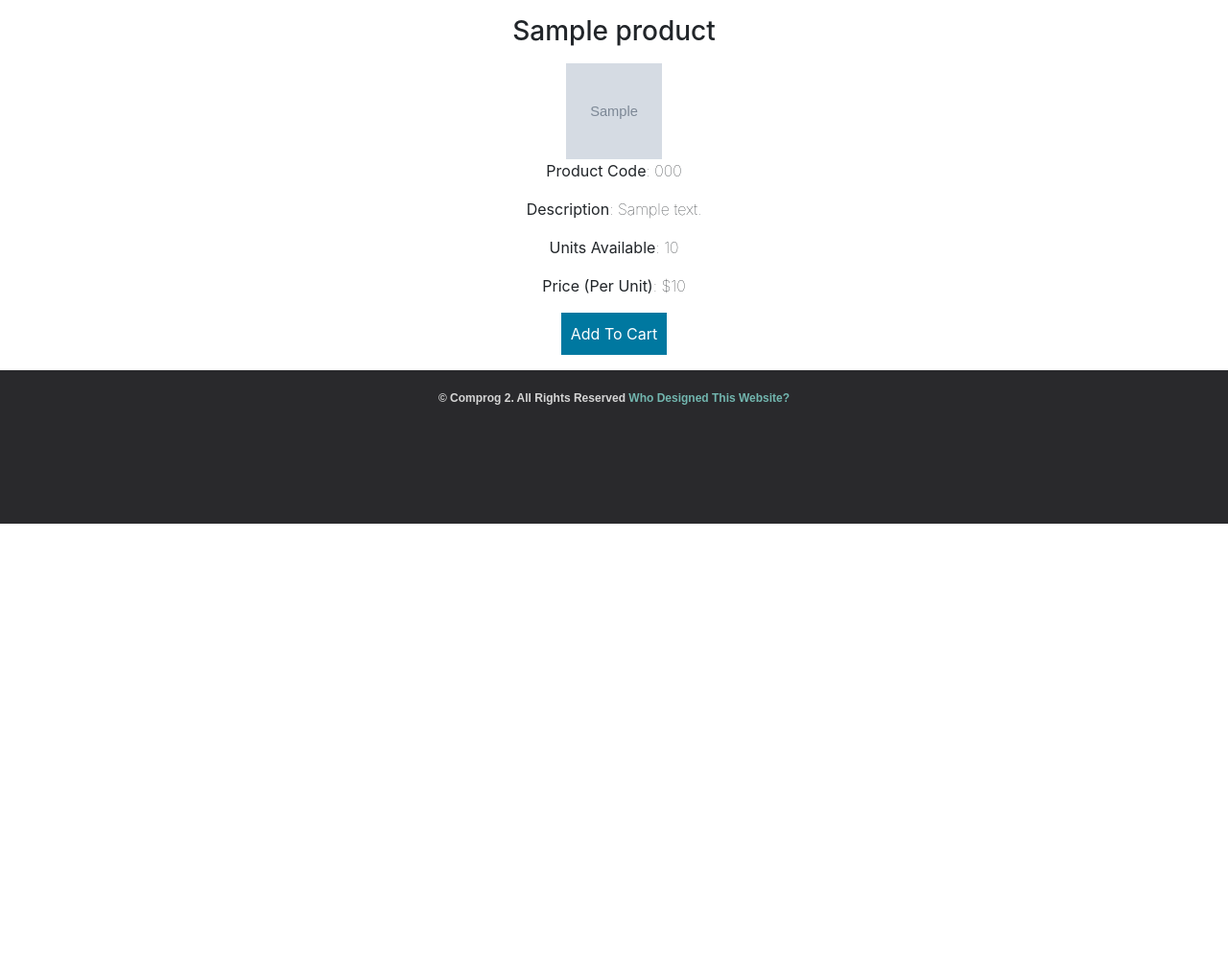
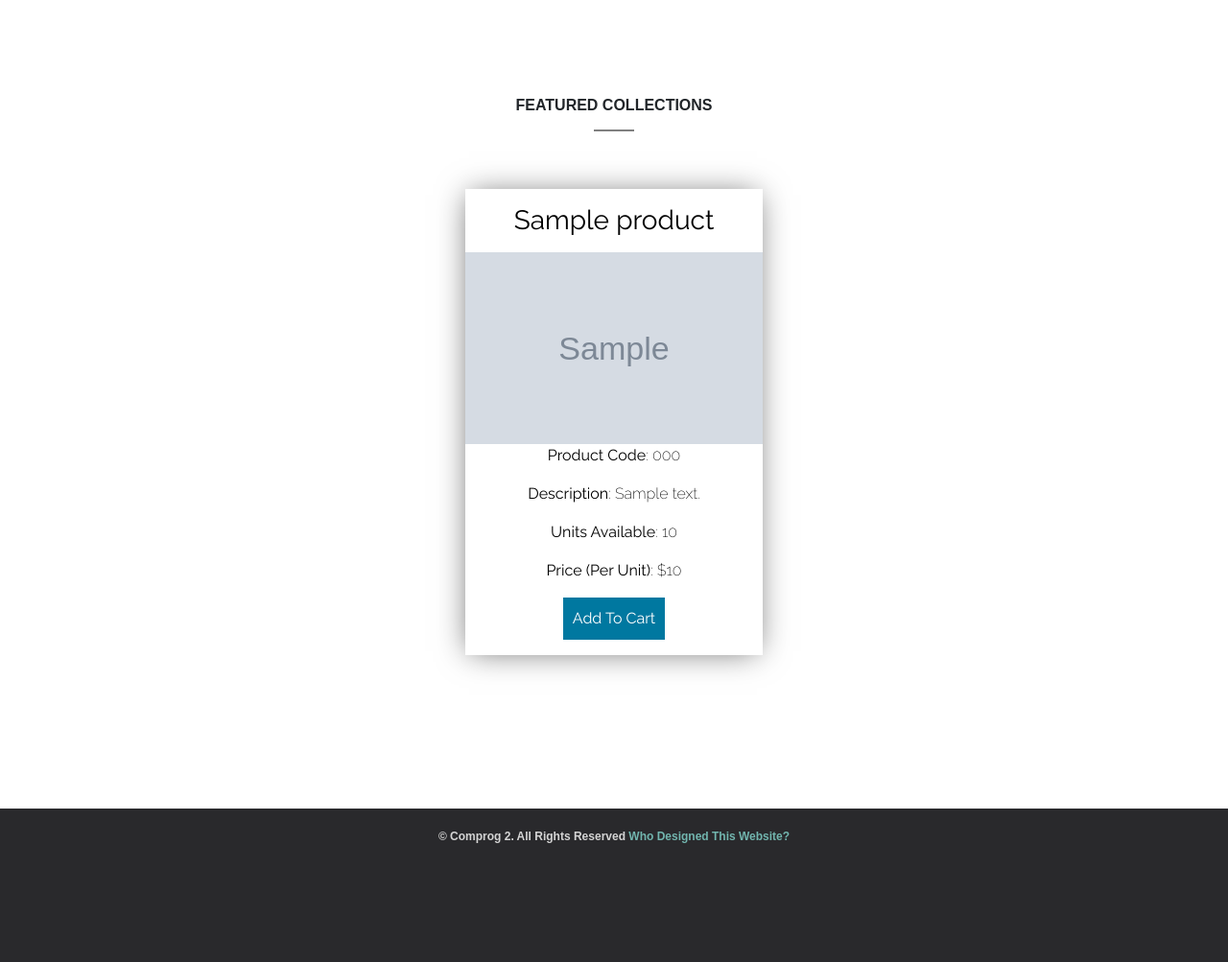
Before and after one commit to jsfmrydvd/comprog_finals, a PHP site: page /products.php in a window 1280 px wide. Shown: the part 131-1134 px from the top of the page at 96% size. Before the commit the page ends 677 px from the top, so only its background shows below. Run offline with PHP 8.4, Linux system fonts and the light colour scheme; tables that the repository leaves empty or names only in its code hold one stand-in row (values such as "Sample post"); grey boxes marked "Sample" are stand-in pictures; some libraries are stand-ins or nearby versions.

Commit message:
Fixed cart(products page) added image (cart.php) fixed css and main.php

```diff
--- a/cart.php
+++ b/cart.php
@@ -80,8 +80,9 @@ include 'config.php';
           if(isset($_SESSION['cart'])) {
 
             $total = 0;
-            echo '<table>';
+            echo '<table style="margin: auto;">';
             echo '<tr>';
+            echo '<th>Product</th>';
             echo '<th>Code</th>';
             echo '<th>Name</th>';
             echo '<th>Quantity</th>';
@@ -99,7 +100,7 @@ include 'config.php';
                 $total = $total + $cost; //add to the total cost
 
                 echo '<tr>';
-              echo '<img width="100px" height="100px" src="images/products/products/'.$obj->product_img_name.'"/>';
+              echo '<td><img width="100px" height="100px" src="img/'.$obj->product_img_name.'"/></td>';
                 echo '<td>'.$obj->product_code.'</td>';
                 echo '<td>'.$obj->product_name.'</td>';
                 echo '<td>'.$quantity.'&nbsp;<a class="button [secondary success alert]" style="padding:5px;" href="update-cart.php?action=add&id='.$product_id.'">+</a>&nbsp;<a class="button alert" style="padding:5px;" href="update-cart.php?action=remove&id='.$product_id.'">-</a></td>';
@@ -113,6 +114,7 @@ include 'config.php';
 
 
           echo '<tr>';
+          echo '<td colspan="3" align="right">Total</td>';
           echo '<td colspan="3" align="right">Total</td>';
           echo '<td>'.$total.'</td>';
           echo '</tr>';
--- a/css/home.scss
+++ b/css/home.scss
@@ -1208,3 +1208,34 @@ footer {
 .navbar-toggler:not([disabled]):not(.disabled) {
   background-color: black;
 }
+
+// // products.php {}
+.featured-items-collection.products {
+  background-color: white;
+  padding-bottom: 150px;
+  padding-top: 100px;
+  position: relative;
+  .image-content-products {
+    background: white;
+    color: #000;
+    float: left;
+    font-family: 'Raleway', Arial, sans-serif;
+    margin: 10px 1%;
+    max-height: 500px;
+    max-width: 310px;
+    min-width: 220px;
+    overflow: hidden;
+    position: relative;
+    text-align: center;
+    width: 100%;
+    -webkit-box-shadow: -1px 1px 31px -5px rgba(0,0,0,0.59);
+    -moz-box-shadow: -1px 1px 31px -5px rgba(0,0,0,0.59);
+    box-shadow: -1px 1px 31px -5px rgba(0,0,0,0.59);
+  }
+  img {
+    opacity: 1;
+    transition: opacity 0.35s;
+    width: 100%;
+    height: 25vh;
+  }
+}
--- a/products.php
+++ b/products.php
@@ -72,9 +72,16 @@ include 'config.php';
 
 
 
-
+    <div class="featured-items-collection products">
+      <div class="container">
+        <div class="text-heading col-auto text-center">
+          <div class="text-holder">
+            <!-- heading -->
+            <h2>Featured Collections</h2>
+                <hr />
+          </div>
+        </div>
     <div class="row d-flex justify-content-around">
-      <div class="image-content">
         <?php
           $i=0;
           $product_id = array();
@@ -90,9 +97,9 @@ include 'config.php';
 
             while($obj = $result->fetch_object()) {
 
-              echo '<div class="col-md-12 text-center">';
+              echo '<div class="image-content-products">';
               echo '<p><h3>'.$obj->product_name.'</h3></p>';
-              echo '<img width="100px" height="100px" src="images/products/products/'.$obj->product_img_name.'"/>';
+              echo '<img src="img/'.$obj->product_img_name.'"/>';
               echo '<p><strong>Product Code</strong>: '.$obj->product_code.'</p>';
               echo '<p><strong>Description</strong>: '.$obj->product_desc.'</p>';
               echo '<p><strong>Units Available</strong>: '.$obj->qty.'</p>';
@@ -118,6 +125,9 @@ include 'config.php';
 
           echo '</div>';
           echo '</div>';
+            echo '</div>';
+              echo '</div>';
+
           ?>
 
                   <!-- Footer -->
```
Also changed, not shown: main.php (+60 -0 lines), css/home.min.css.
